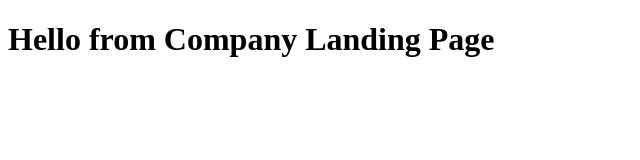
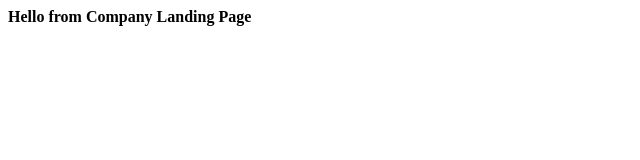
Before and after one commit to rmpasswd/docker-nginx-reverse-proxy-Multi-site, a plain HTML site: page site1/index.html in a window 1280 px wide. Shown: the whole page, without its empty margins (0-640 px from the left). Drawn offline with Linux system fonts and the light colour scheme.

Commit message:
test: testing ci/cd in site1 h1 to bold

```diff
--- a/site1/index.html
+++ b/site1/index.html
@@ -8,7 +8,7 @@
 </head>
 
 <body>
-    <h1>Hello from Company Landing Page</h1>
+    <b>Hello from Company Landing Page</b>
 </body>
 
 </html>
```
Also changed, not shown: 3 other files.
